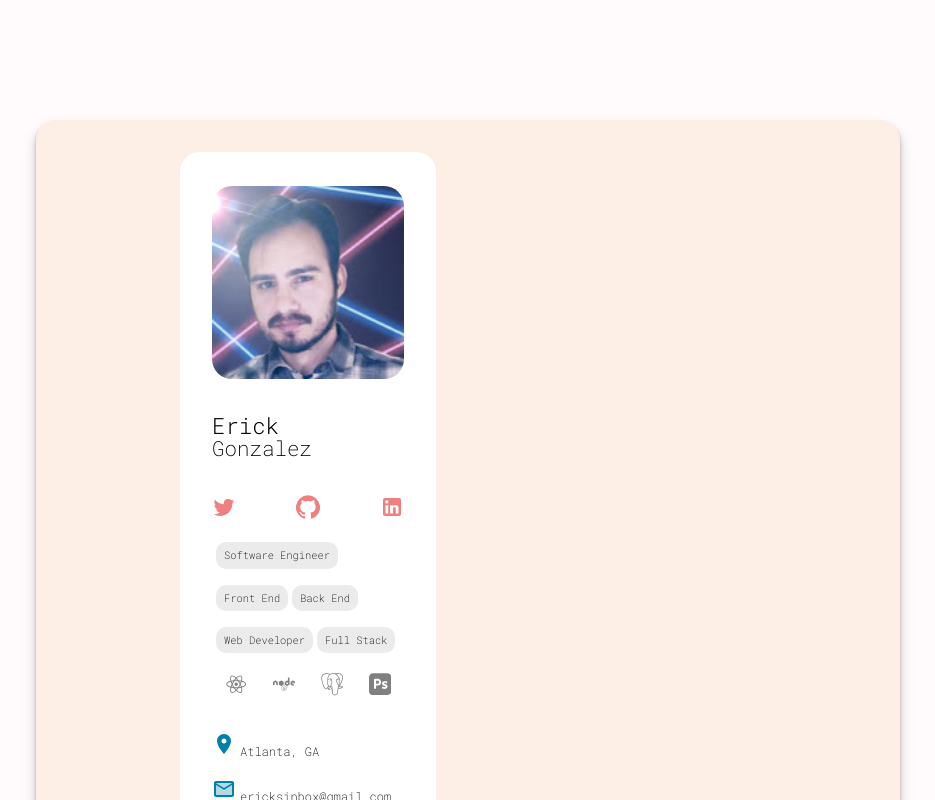
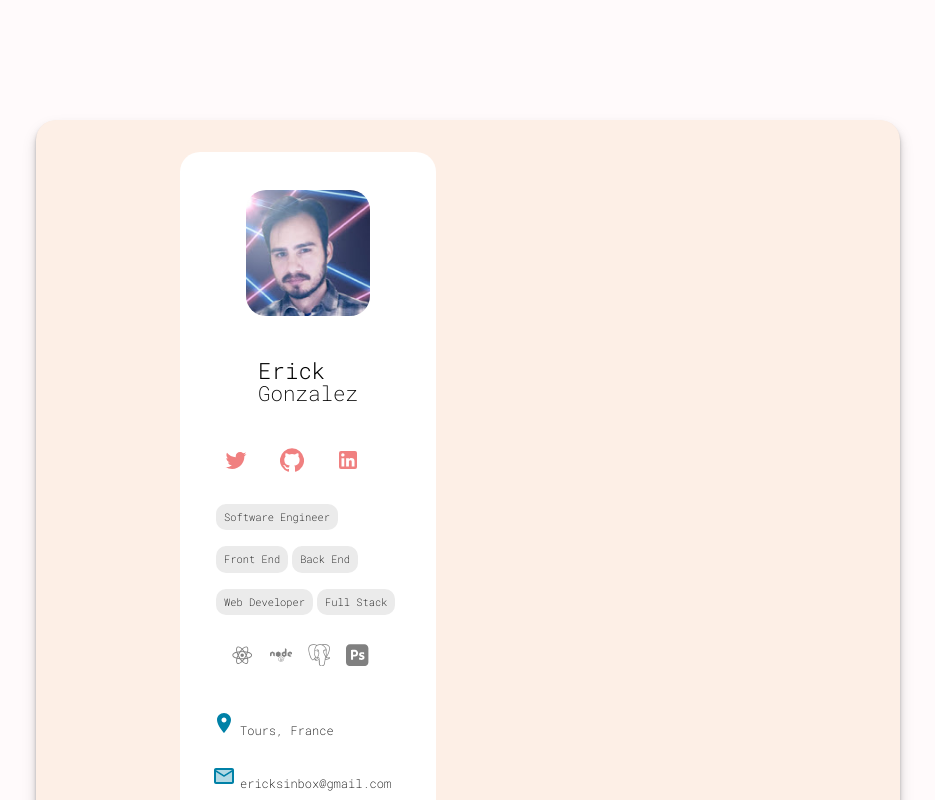
Before and after one commit to eg180/erickooo, a React (Create React App) app in the folder client/: page /about in a window 1280 px wide. Shown: the top 800 px of the page, without its empty margins (172-1107 px from the left). Built offline with nearby package versions, Linux system fonts and the light colour scheme; a web font is replaced by a local one.

Commit message:
updated layout for profile and embedded cash out video

```diff
--- a/client/src/components/AboutSidebar.js
+++ b/client/src/components/AboutSidebar.js
@@ -15,6 +15,7 @@ const StyledSidebar = styled.div`
     display: flex;
     flex-direction: column;
     justify-content: space-around;
+    align-items: center;
     /* overflow-y: scroll; */
     background-color: white;
     padding: 2rem;
@@ -74,8 +75,12 @@ const StyledSidebar = styled.div`
     }
     .social {
         display: flex;
+        flex-direction: row;
         justify-content: space-between;
         margin-top: 2rem;
+        a {
+            padding-right: 2rem;
+        }
 
     }
     #skills {
@@ -83,27 +88,36 @@ const StyledSidebar = styled.div`
         justify-content: space-around;
         margin-top: 1rem;
         color: grey;
+        svg {
+            padding-right: 1rem;
+        }
+
     }
 
     .location {
         margin-top: 2rem;
         display: flex;
-        align-items: baseline;
+        justify-content: flex-start;
+        align-self: flex-start;
 
         #marker {
             margin-right: .25rem;
             color: #0081a7;
+            align-self: baseline;
         }
 
         #city-state {
             font-size: .75rem;
+            align-self: baseline;
         }
 
     }
     .email {
         margin-top: 1rem;
         display: flex;
+        align-self: flex-start;
         align-items: baseline;
+
 
         #envelope {
             margin-right: .25rem;
@@ -134,6 +148,7 @@ const StyledSidebar = styled.div`
 
     img {
         border-radius: 20px;
+        max-width: 65%;
     }
 `
 
@@ -173,7 +188,7 @@ export default function AboutSidebar(props) {
             </div>
 
             <div className="location">
-                <LocationOnIcon id="marker" /> <span id="city-state">Atlanta, GA</span>
+                <LocationOnIcon id="marker" /> <span id="city-state">Tours, France</span>
             </div>
             <div className="email">
                 <EmailTwoToneIcon id="envelope" /> <span id="email-address">ericksinbox@gmail.com</span>
--- a/client/src/components/Projects.js
+++ b/client/src/components/Projects.js
@@ -1,5 +1,6 @@
 import React from 'react'
 import styled from 'styled-components';
+import ReactPlayer from "react-player";
 
 import OpenInNewIcon from '@material-ui/icons/OpenInNew';
 
@@ -64,6 +65,11 @@ const StyledAbout = styled.div`
         a {
             word-wrap: break-word;
         }
+        > div {
+            margin-bottom: 3rem;
+        }
+
+        }
         #featured-projects {
             transform: skew(0.03turn, -9deg);
             color: #14213d;
@@ -90,6 +96,11 @@ function Projects() {
             <div className="featured"><h1 id="featured-projects">My Featured Projects 🔥🧑🏻‍💻🔥</h1>
                 <div className="featured_title"><h2>Cash-out Poker</h2>
                     <p className="status">Status: Deployed - Adding final touches before launch 🚀</p>
+                    <div>
+                        <ReactPlayer
+                            url="https://vimeo.com/567702592"
+                        />
+                    </div>
                     <p><a href="https://cashoutapp.herokuapp.com" rel="noreferrer" target="_blank">https://cashoutapp.herokuapp.com <OpenInNewIcon /></a></p>
                     <p className="featured_role">Role: Front end / Back End / Design / Concept </p>
                     <p className="featured_tech">Tech Stack: HTML | React | Node | Express.js | Styled-Components | PostgreSQL | Knex.js</p>
--- a/package.json
+++ b/package.json
@@ -27,6 +27,7 @@
     "helmet": "^4.4.1",
     "knex-cleaner": "=1.3.1",
     "pg": "=8.5.1",
+    "react-player": "^2.9.0",
     "react-router-dom": "^5.2.0",
     "redux-persist": "^6.0.0"
   },
```
Also changed, not shown: 1 other file (tests, documents, lock files or other folders).
